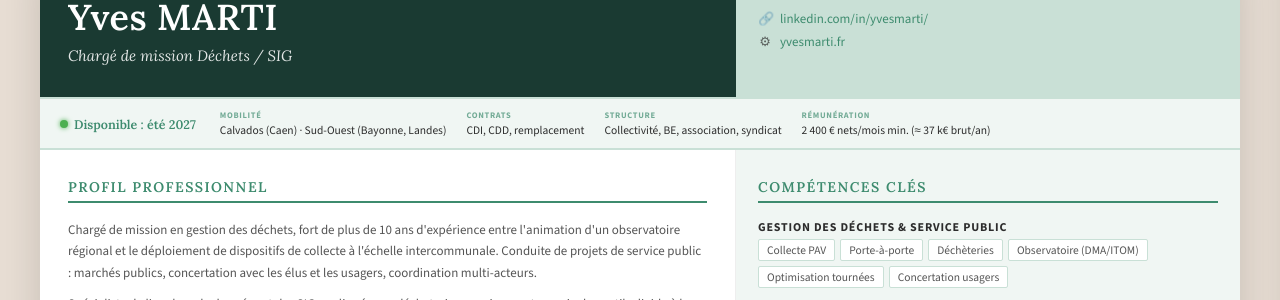
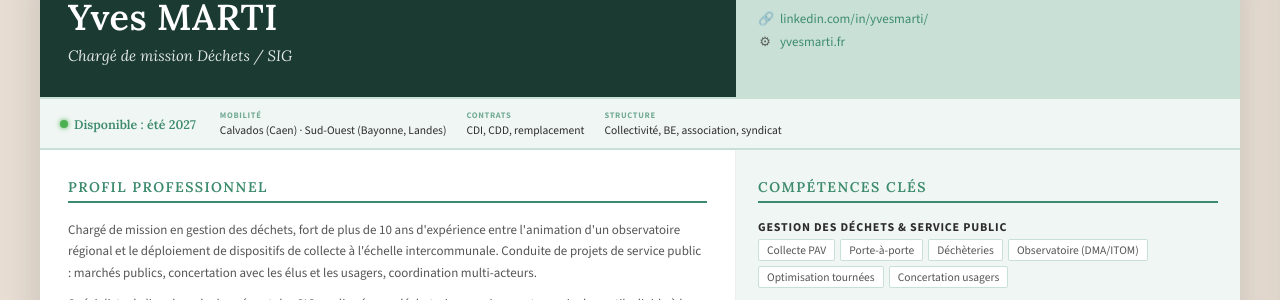
Before and after one commit to yvesmarti/yvesmarti.github.io, a Jekyll site: the page cv/index.html, which Jekyll copies as it is, in a window 1280 px wide. Shown: the part 123-423 px from the top of the page. Built offline with Jekyll 4.4.1, drawn with Linux system fonts in a browser that asks for light colours.

Commit message:
Retirer le chiffre de rémunération minimale du CV
Le montant plancher affiché dans le bandeau disponibilité pouvait
desservir la candidature ; la ligne "Rémunération" est supprimée.

```diff
--- a/cv/index.html
+++ b/cv/index.html
@@ -573,10 +573,6 @@
       <div>
         <div style="font-size:8.5px;font-family:'Source Sans 3',sans-serif;font-weight:700;letter-spacing:.08em;text-transform:uppercase;color:var(--teal);opacity:.7;margin-bottom:1px;">Structure</div>
         <div style="font-size:11.5px;color:var(--dark);">Collectivité, BE, association, syndicat</div>
-      </div>
-      <div>
-        <div style="font-size:8.5px;font-family:'Source Sans 3',sans-serif;font-weight:700;letter-spacing:.08em;text-transform:uppercase;color:var(--teal);opacity:.7;margin-bottom:1px;">Rémunération</div>
-        <div style="font-size:11.5px;color:var(--dark);">2 400 € nets/mois min. (≈ 37 k€ brut/an)</div>
       </div>
     </div>
   </div>
```
